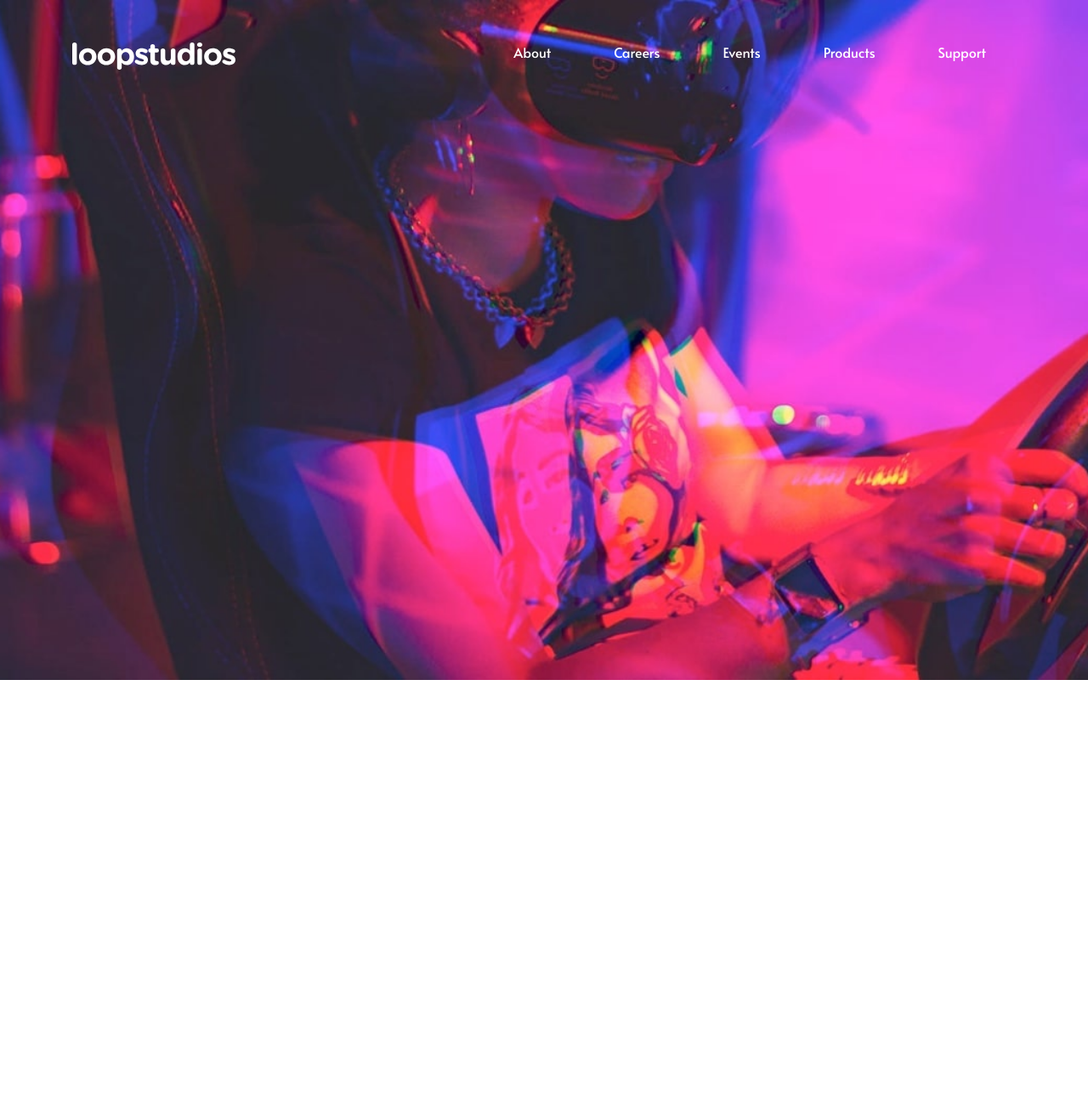
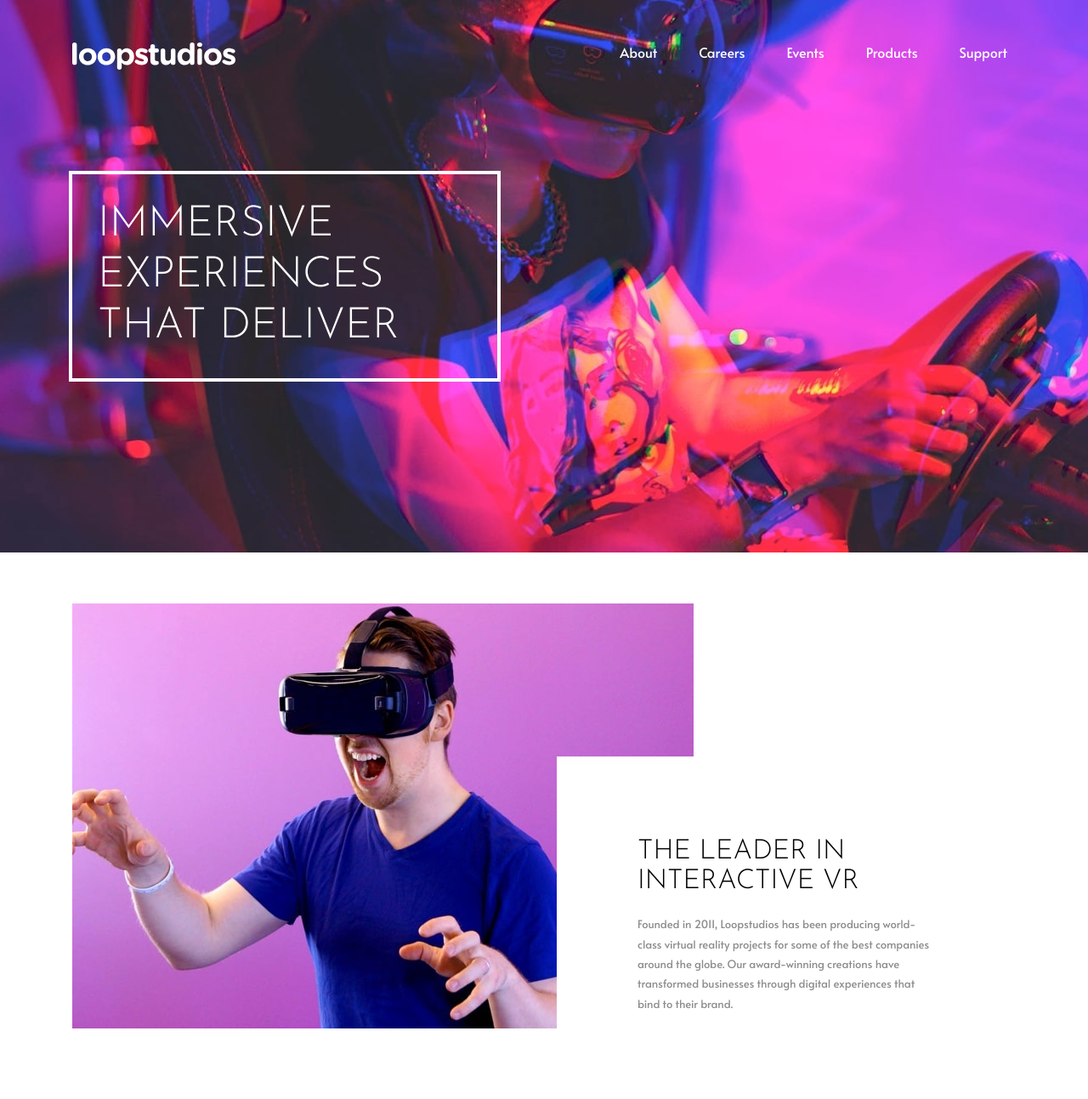
Before and after one commit to bagggary/loopstudiosLandingPageMain, a plain HTML site: page index.html in a window 1280 px wide. Shown: the whole page at 85% size. Before the commit the page ends 800 px from the top, so only its background shows below. Drawn offline with Linux system fonts and the light colour scheme.

Commit message:
updated main section

```diff
--- a/Scss/globals/_global.scss
+++ b/Scss/globals/_global.scss
@@ -1,4 +1,5 @@
 @use "../util/index2" as *;
 body {
   font-family: $pr-family;
+  height: 100vh;
 }
--- a/Scss/layout/_container.scss
+++ b/Scss/layout/_container.scss
@@ -10,3 +10,11 @@
   display: flex;
   justify-content: space-between;
 }
+.main__container {
+  @include breakpoint(large) {
+    width: rem(1110);
+    margin: 0 auto;
+  }
+  width: 86%;
+  margin: 0 auto;
+}
--- a/Scss/layout/_header.scss
+++ b/Scss/layout/_header.scss
@@ -1,31 +1,33 @@
 @use "../util/index2" as *;
 header {
-  &::after {
-    @include breakpoint(large) {
-      background-image: url(/images/desktop/image-hero.jpg);
-      background-size: cover;
-      background-position: center;
-    }
-    content: "";
-    position: absolute;
-    background-image: url(/images/mobile/image-hero.jpg);
-    background-repeat: no-repeat;
-    background-size: cover;
-    object-fit: cover;
-    height: 100vh;
-    width: 100%;
-    top: 0;
-    z-index: -1;
-  }
+  // &::after {
+  //   @include breakpoint(large) {
+  //     background-image: url(/images/desktop/image-hero.jpg);
+  //     background-size: cover;
+  //     background-position: center;
+  //     height: rem(650);
+  //   }
+  //   content: "";
+  //   position: absolute;
+  //   background-image: url(/images/mobile/image-hero.jpg);
+  //   background-repeat: no-repeat;
+  //   background-size: cover;
+  //   object-fit: cover;
+  //   height: 100vh;
+  //   width: 100%;
+  //   top: 0;
+  //   z-index: -1;
+  // }
   .container {
     nav {
       display: none;
       @include breakpoint(large) {
         display: block;
+        z-index: 2;
         a {
           color: $white;
-          padding: 10px;
-          margin: 0 25px;
+          padding: rem(10);
+          margin-left: rem(25);
           position: relative;
           cursor: pointer;
           &:hover {
--- /dev/null
+++ b/Scss/layout/_main.scss
@@ -0,0 +1,100 @@
+@use "../util/index2" as *;
+
+main {
+  .landing {
+    margin-top: rem(-96.5);
+    background: url(/images/mobile/image-hero.jpg) no-repeat;
+    background-position: center;
+    background-size: cover;
+    height: 100vh;
+    width: 100%;
+    @include breakpoint(large) {
+      background-image: url(/images/desktop/image-hero.jpg);
+      margin-top: rem(-136.5);
+      height: rem(650);
+    }
+    display: flex;
+    align-items: center;
+    //
+    .main__container {
+      div {
+        @include breakpoint(large) {
+          // width: rem(652);
+          width: 45%;
+        }
+        width: 100%;
+        outline: rem(4) solid $white;
+        height: auto;
+        p {
+          @include breakpoint(large) {
+            font-size: rem(50);
+            font-weight: $sec-weight;
+          }
+          font-family: $sec-family;
+          padding: rem(30);
+          font-size: rem(40);
+          color: $white;
+          text-transform: uppercase;
+          line-height: 1.2;
+        }
+      }
+    }
+  }
+}
+//section TWO
+main {
+  .leader {
+    height: 100vh;
+    padding: rem(60) 0;
+    overflow: hidden;
+  }
+  .main__container {
+    @include breakpoint(large) {
+      display: grid;
+      grid-template-columns: 1fr auto;
+    }
+    .leader__image {
+      @include breakpoint(large) {
+        background-image: url(/images/desktop/image-interactive.jpg);
+        height: rem(500);
+        width: 100%;
+      }
+      background-image: url(/images/mobile/image-interactive.jpg);
+      background-repeat: no-repeat;
+      background-size: contain;
+      width: 100%;
+      min-height: rem(221);
+      text-align: center;
+    }
+    .leader__info {
+      @include breakpoint(large) {
+        width: rem(540);
+        height: rem(400);
+        text-align: left;
+        background-color: white;
+        align-self: flex-end;
+        margin-left: rem(-161);
+        margin-bottom: rem(-80);
+        padding: rem(95);
+      }
+      padding: rem(15);
+      text-align: center;
+      margin-top: rem(20);
+      h1 {
+        font-family: $sec-family;
+        font-size: rem(32);
+        text-transform: uppercase;
+        font-weight: $sec-weight;
+      }
+      p {
+        @include breakpoint(large) {
+          font-size: rem(13);
+        }
+        font-size: rem(15);
+        color: $dark-gray;
+        font-weight: $sec-weight;
+        line-height: 1.8;
+      }
+    }
+  }
+}
--- a/index.html
+++ b/index.html
@@ -44,6 +44,29 @@
         </nav>
       </div>
     </header>
+    <main>
+      <section class="landing">
+        <div class="main__container">
+          <div>
+            <p>Immersive experiences that deliver</p>
+          </div>
+        </div>
+      </section>
+      <section class="leader">
+        <div class="main__container">
+          <div class="leader__image"></div>
+          <div class="leader__info">
+            <h1>The leader in interactive VR</h1>
+            <p>
+              Founded in 2011, Loopstudios has been producing world-class
+              virtual reality projects for some of the best companies around the
+              globe. Our award-winning creations have transformed businesses
+              through digital experiences that bind to their brand.
+            </p>
+          </div>
+        </div>
+      </section>
+    </main>
     <script src="/index.js"></script>
   </body>
 </html>
--- a/main.scss
+++ b/main.scss
@@ -2,3 +2,4 @@
 @use "./Scss/util/index2";
 @use "./Scss/layout/container";
 @use "./Scss/layout/header";
+@use "./Scss/layout/main";
```
Also changed, not shown: main.css.
